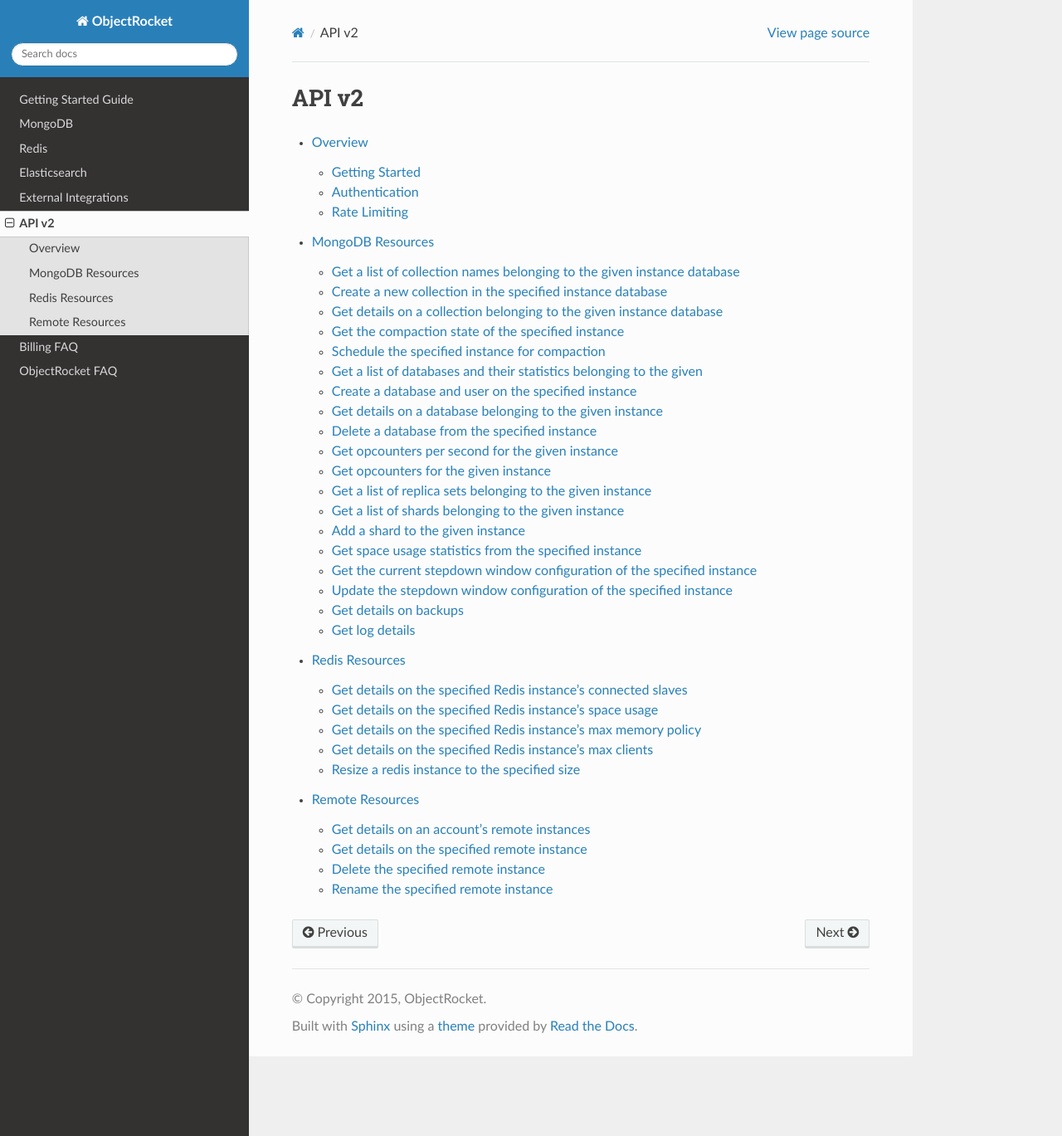
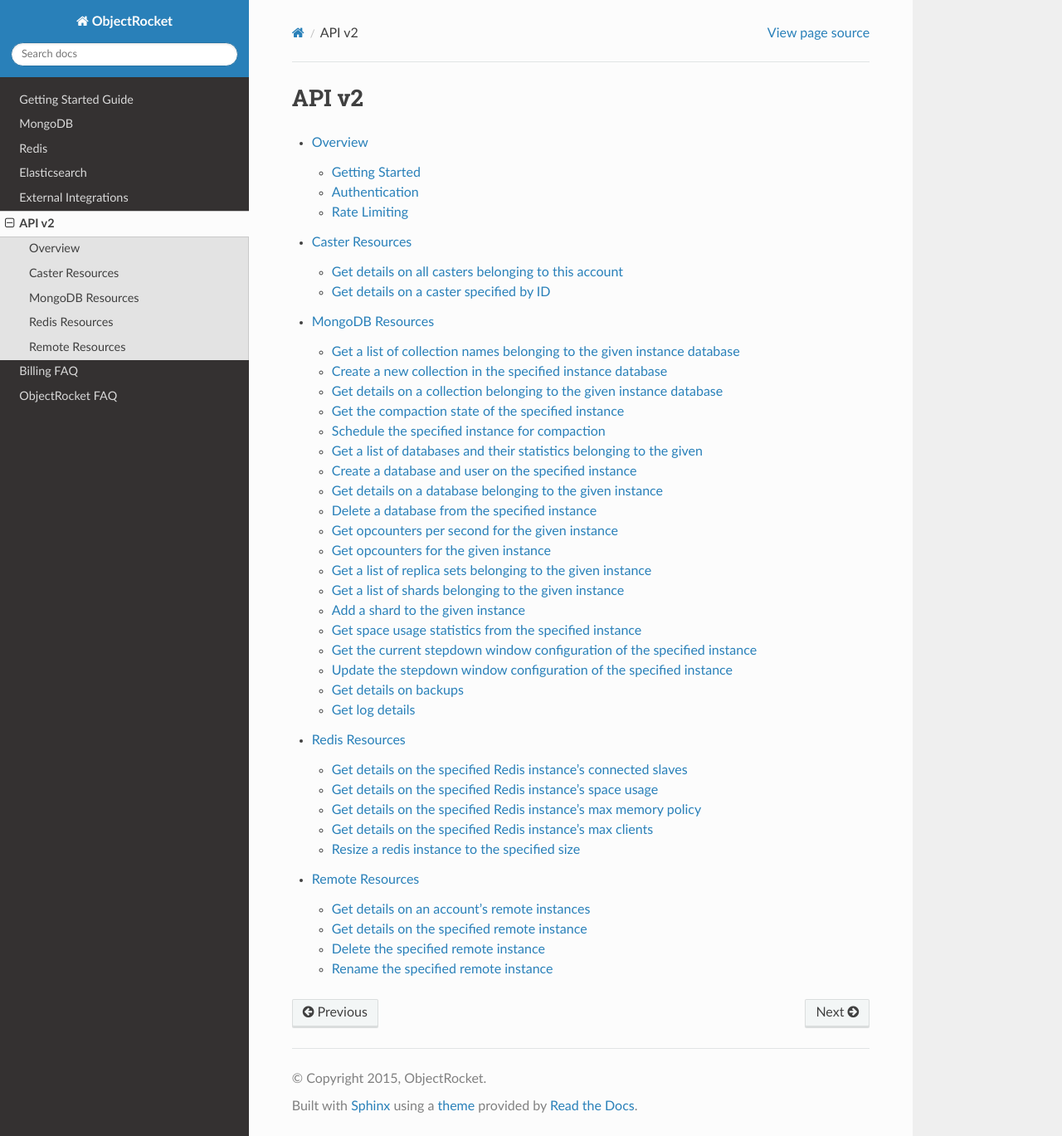
Before and after one commit to zcorleissen/documentation, a Sphinx documentation site: the page built from source/api_v2.rst, in a window 1280 px wide and 1369 px high. Shown: the whole window at 83% size. Built offline with Sphinx 7.4.7 and the Read the Docs theme 2.0.0, drawn with Linux system fonts in a browser that asks for light colours; pages that are not in the unit, such as notebooks, are missing from menus.

Commit message:
Factor out Caster Resources

```diff
--- a/source/api_v2.rst
+++ b/source/api_v2.rst
@@ -5,6 +5,7 @@
    :maxdepth: 2
 
    api_v2_getting_started
+   api_v2_caster_resources
    api_v2_general_resources
    api_v2_elasticsearch_resources
    api_v2_instance_resources
--- /dev/null
+++ b/source/api_v2_caster_resources.rst
@@ -0,0 +1,28 @@
+Caster Resources
+================
+
+Get details on all casters belonging to this account
+~~~~~~~~~~~~~~~~~~~~~~~~~~~~~~~~~~~~~~~~~~~~~~~~~~~~~
+
+.. code-block:: bash
+
+   GET /casters/
+
+Request/Response:
+
+.. code-block:: bash
+
+   $ ERROR
+
+Get details on a caster specified by ID
+~~~~~~~~~~~~~~~~~~~~~~~~~~~~~~~~~~~~~~~~
+
+.. code-block:: bash
+
+   GET /casters/<caster_id>/
+
+Request/Response:
+
+.. code-block:: bash
+
+   $ ERROR
```
